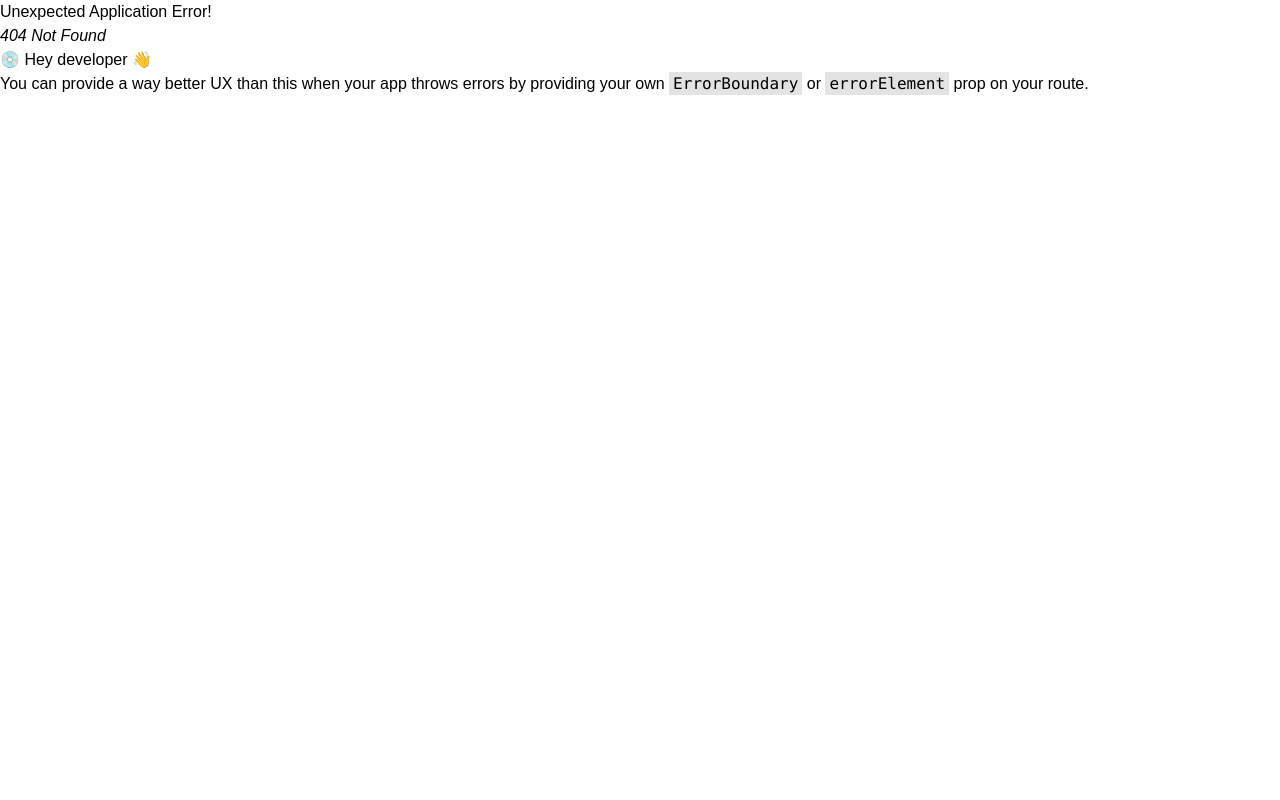
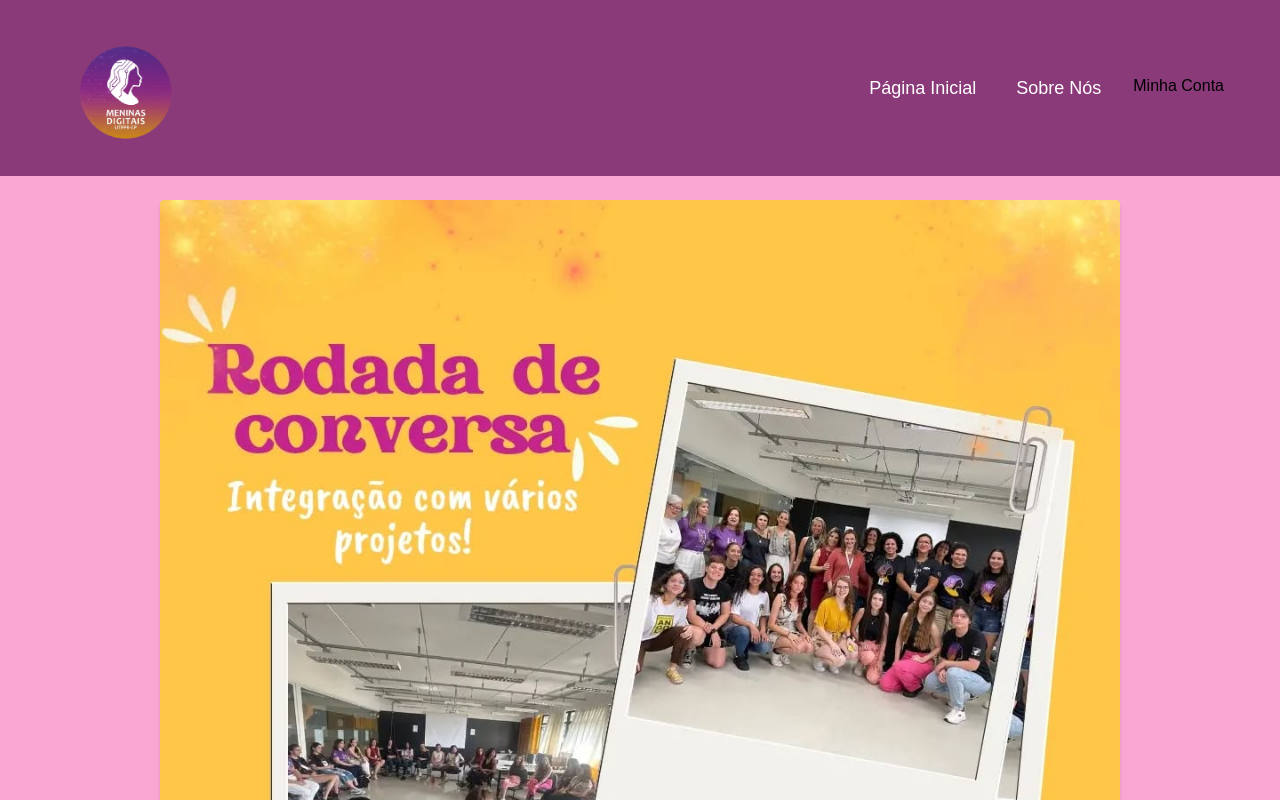
Before and after one commit to Seidenthal/competencia, a React (Vite) app: page /homePageAluna in a window 1280 px wide. Before the commit this address had no page. Shown: the top 800 px of the page. Built offline with nearby package versions, Linux system fonts and the light colour scheme.

Commit message:
Alterações finais na home page da aluna 	renamed:    src/HomePage.jsx -> src/HomePageAluna.jsx 	modified:   src/LoginAluna.jsx 	modified:   src/main.jsx

```diff
--- a/src/HomePage.jsx
+++ b/src/HomePageAluna.jsx
@@ -47,6 +47,14 @@
                 Sobre Nós
               </Link>
             </li>
+            <li>
+              <Link
+                to = "/minhaConta"
+                classname = "text-lg text-white p-2 hover:bg-customOrange transition duration-300"
+              >
+                Minha Conta
+                </Link>
+            </li>
           </ul>
         </nav>
       </header>
--- a/src/LoginAluna.jsx
+++ b/src/LoginAluna.jsx
@@ -107,7 +107,9 @@
             type="submit"
             className="w-full bg-blue-500 text-white py-2 px-4 rounded hover:bg-customOrange"
           >
+            <Link to ="/homePageAluna">
             Login
+            </Link>
           </button>
         </form>
         <p className="mt-4 text-center text-gray-600">
--- a/src/main.jsx
+++ b/src/main.jsx
@@ -16,7 +16,7 @@
 import EncontrosTutora from './EncontrosTutora.jsx';
 import MinhaConta from './MinhaConta.jsx';
 import Section from './Section.jsx';
-import HomePage from './HomePage.jsx';
+import HomePageAluna from './HomePageAluna.jsx';
 
 const router = createBrowserRouter([
   {
@@ -76,8 +76,8 @@
     element: <EncontrosTutora />,
   },
   {
-    path: 'homePage',
-    element: <HomePage />,
+    path: 'homePageAluna',
+    element: <HomePageAluna />,
   },
 ]);
 
```
